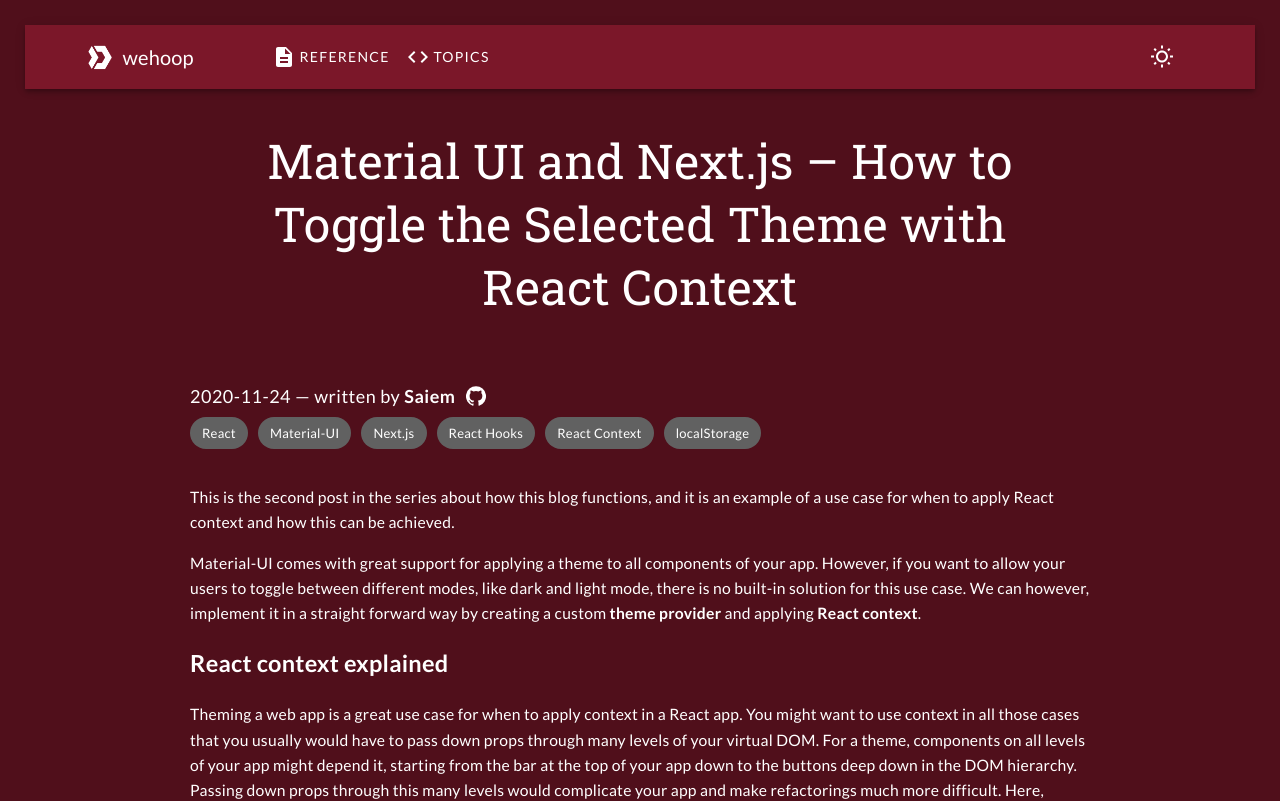
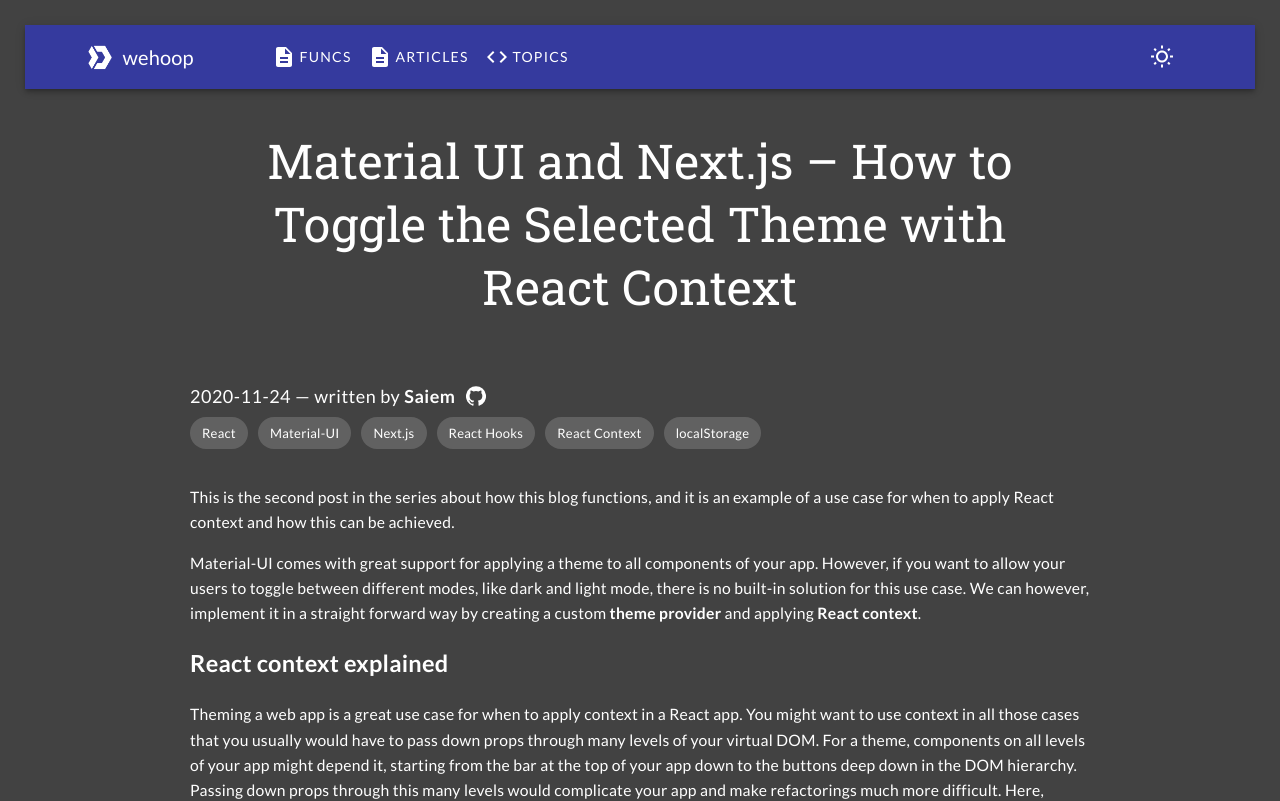
Before and after one commit to saiemgilani/nextjs-ts-starter, a Next.js app: page /articles/material-ui-toggle-theme in a window 1280 px wide. Shown: the top 801 px of the page. Built offline with nearby package versions, Linux system fonts and the light colour scheme.

Commit message:
update themes add articles to nav bar

```diff
--- a/src/components/TopBar.tsx
+++ b/src/components/TopBar.tsx
@@ -65,7 +65,13 @@ export const TopBar = (): ReactElement => {
           <Link href="/references">
             <Button variant="text" color="inherit">
               <DescriptionIcon />
-              &nbsp;Reference
+              &nbsp;Funcs
+            </Button>
+          </Link>
+          <Link href="/articles">
+            <Button variant="text" color="inherit">
+              <DescriptionIcon />
+              &nbsp;Articles
             </Button>
           </Link>
           <Link href="/topics">
--- a/src/theme/theme.ts
+++ b/src/theme/theme.ts
@@ -1,10 +1,10 @@
 import { createMuiTheme, ThemeOptions } from '@material-ui/core'
 
 export const paletteColorsDark = {
-  primary: '#7B1729',
-  secondary: '#500F1B',
+  primary: '#353A9E',
+  secondary: '#7279FD',
   error: '#E44C65',
-  background: '#500F1B',
+  background: '#424242',
   text: '#FFFFFF',
 }
 
```
Also changed, not shown: pages/articles/index.tsx (added, +48 -0 lines).
